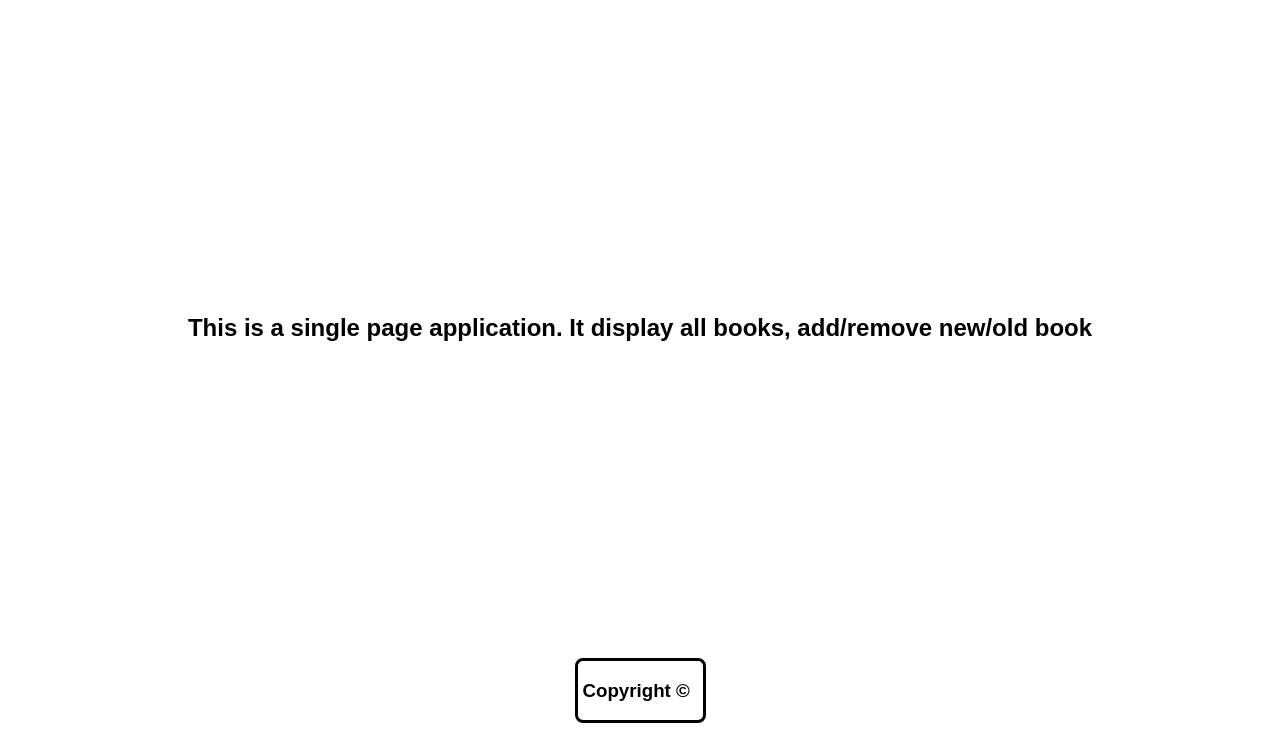
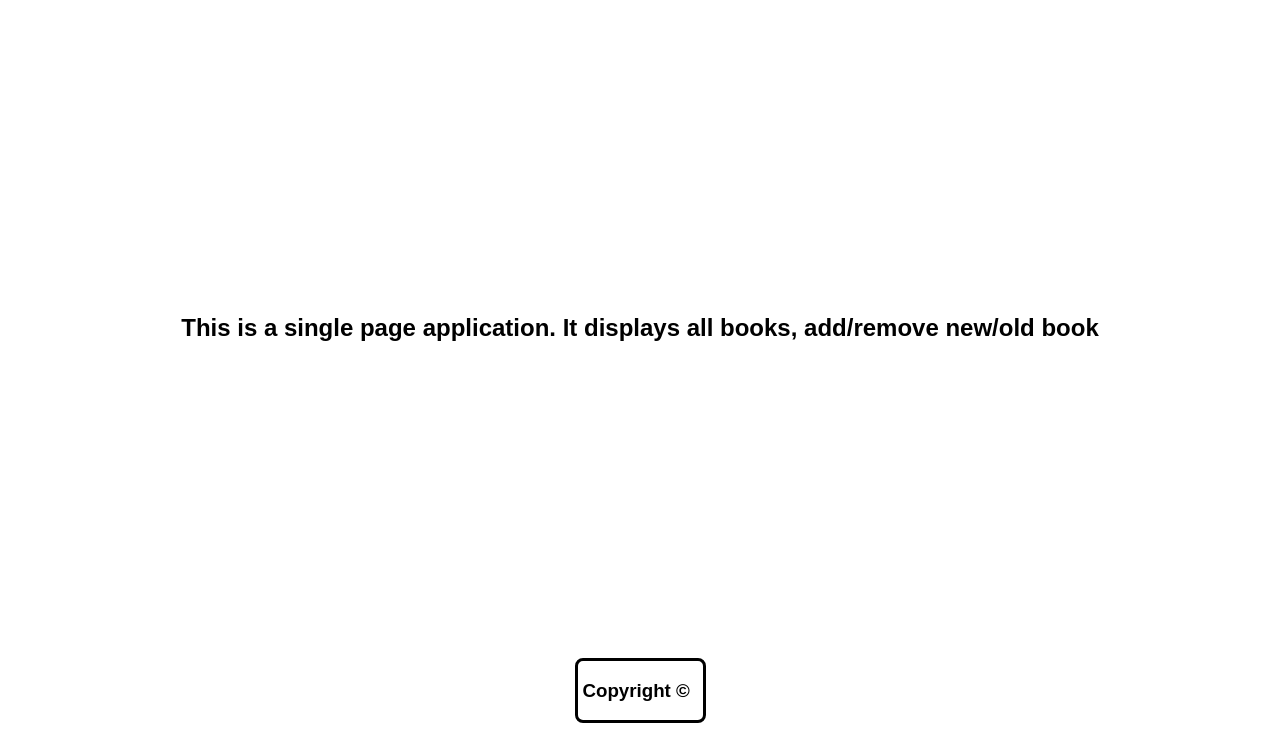
Before and after one commit to hakichris/Awesome-Books-Project, a plain HTML site: page index.html in a window 1280 px wide. Shown: the part 84-815 px from the top of the page. Drawn offline with Linux system fonts and the light colour scheme.

Commit message:
Update html

```diff
--- a/index.html
+++ b/index.html
@@ -34,7 +34,7 @@
     </header>
 
     <h2 class="stay centered">
-      This is a single page application. It display all books, add/remove
+      This is a single page application. It displays all books, add/remove
       new/old book
     </h2>
 
```
